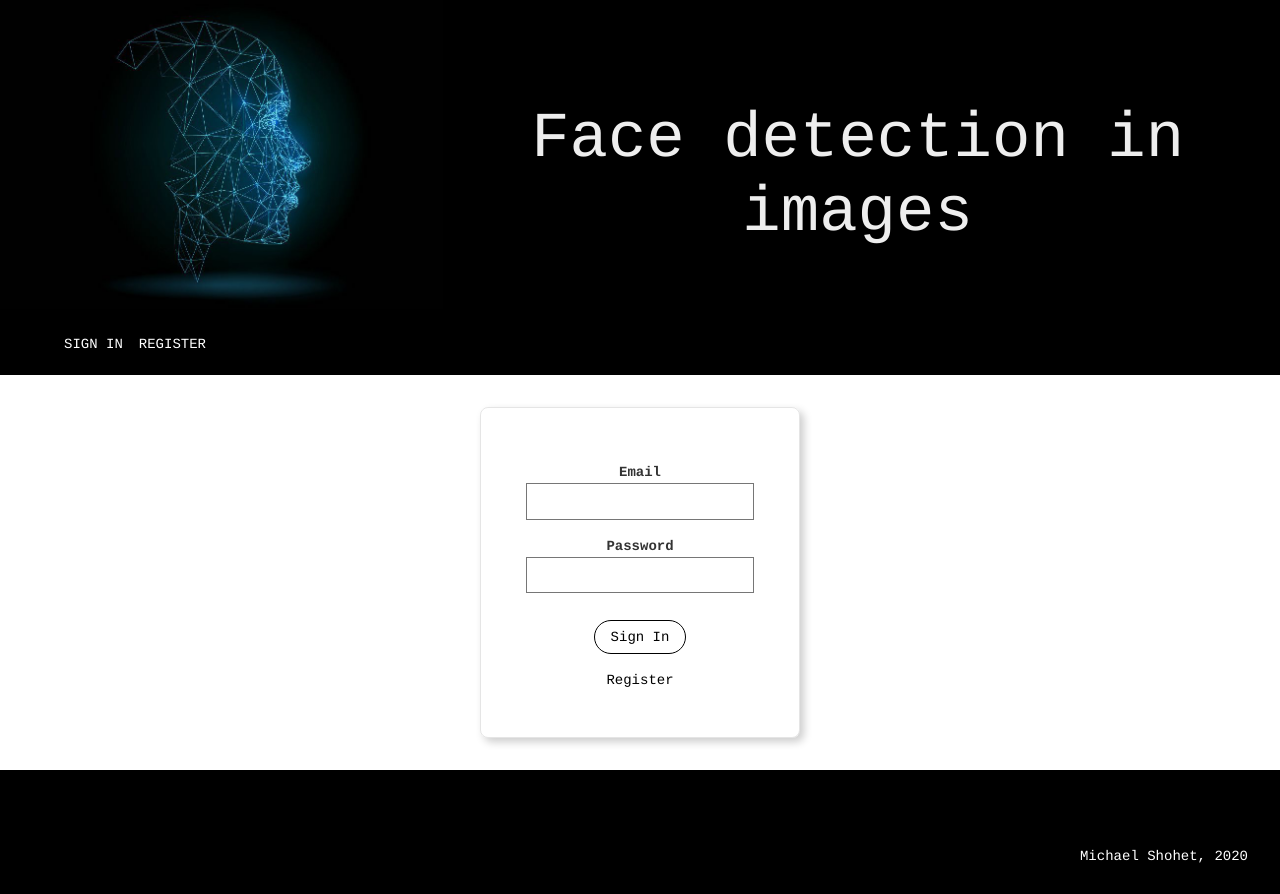
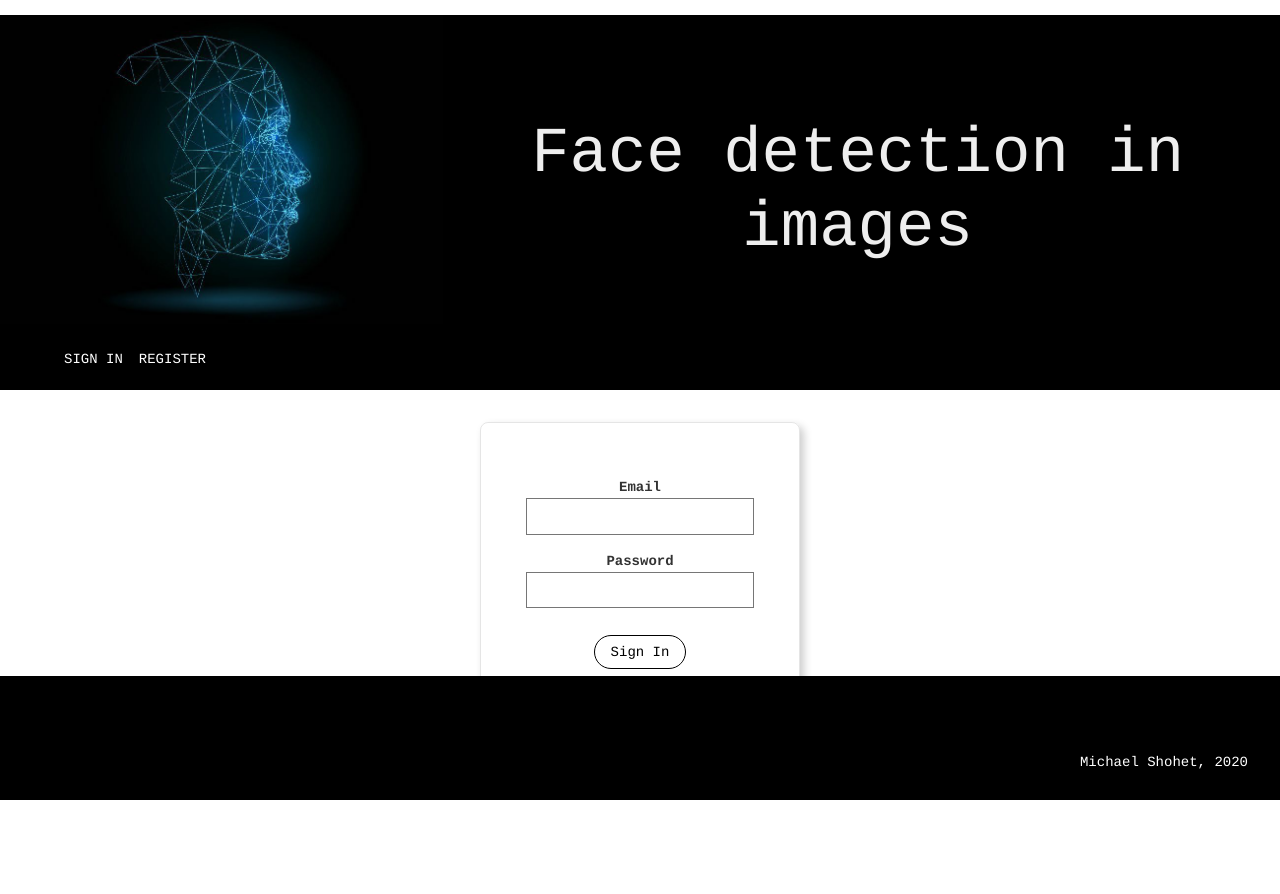
Before and after one commit to mlshohet/face-detection, a React (Create React App) app: page / in a window 1280 px wide. After the commit the page ends 800 px from the top, so only its background shows below. Built offline with nearby package versions, Linux system fonts and the light colour scheme.

Commit message:
footer change

```diff
--- a/src/index.css
+++ b/src/index.css
@@ -1,4 +1,5 @@
 body {
+	min-height: 100vh;
 	display: flex;
 	flex-direction: column;
 	justify-content: center;
@@ -15,8 +16,9 @@ code {
 }
 
 .footer {
-	margin-top: 2rem;
+	margin-top: 1rem;
 	padding: 1rem;
+	position: fixed;
 	bottom: 0;
 	left: 0;
 	width: 100%;
```
